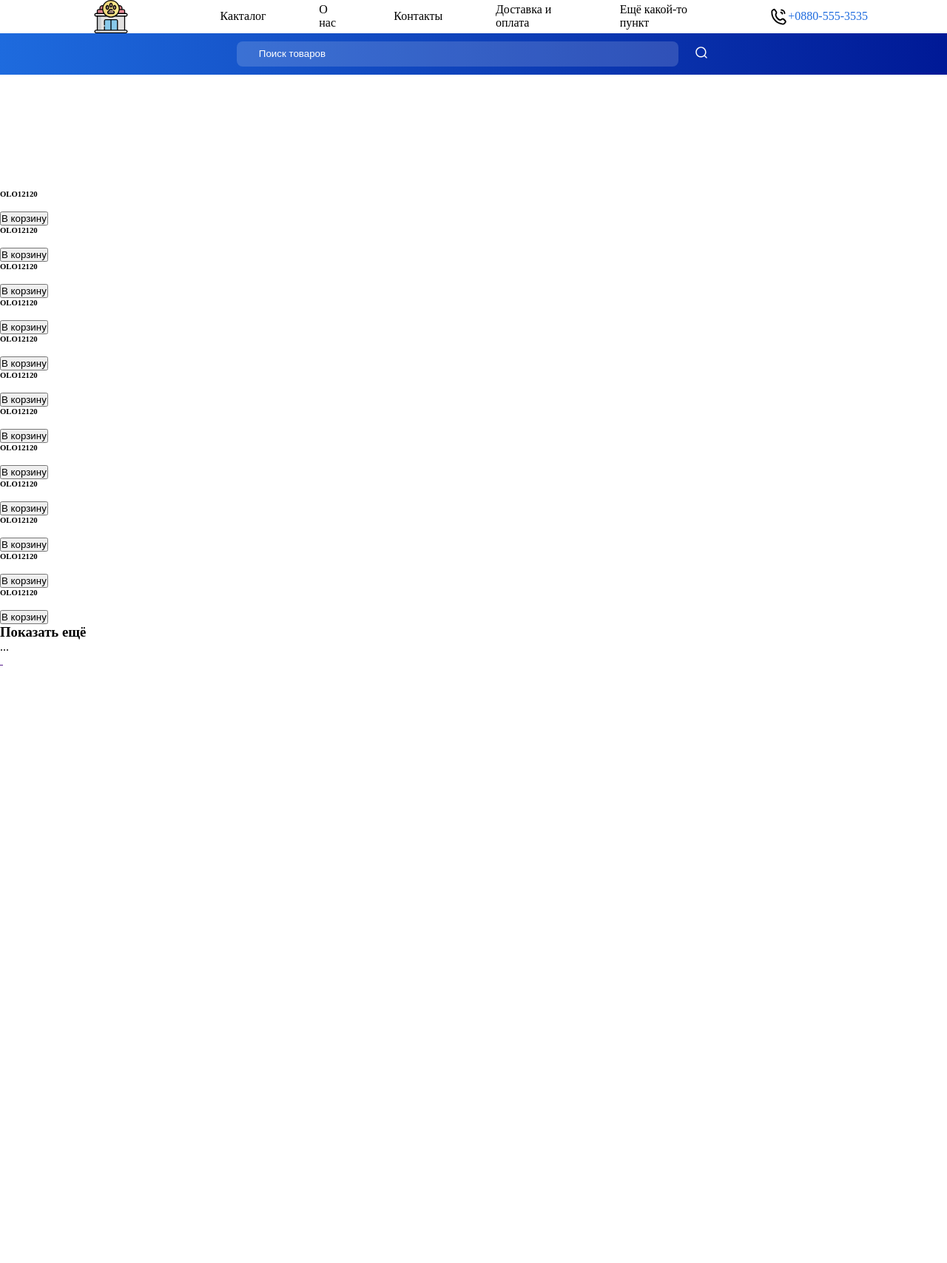
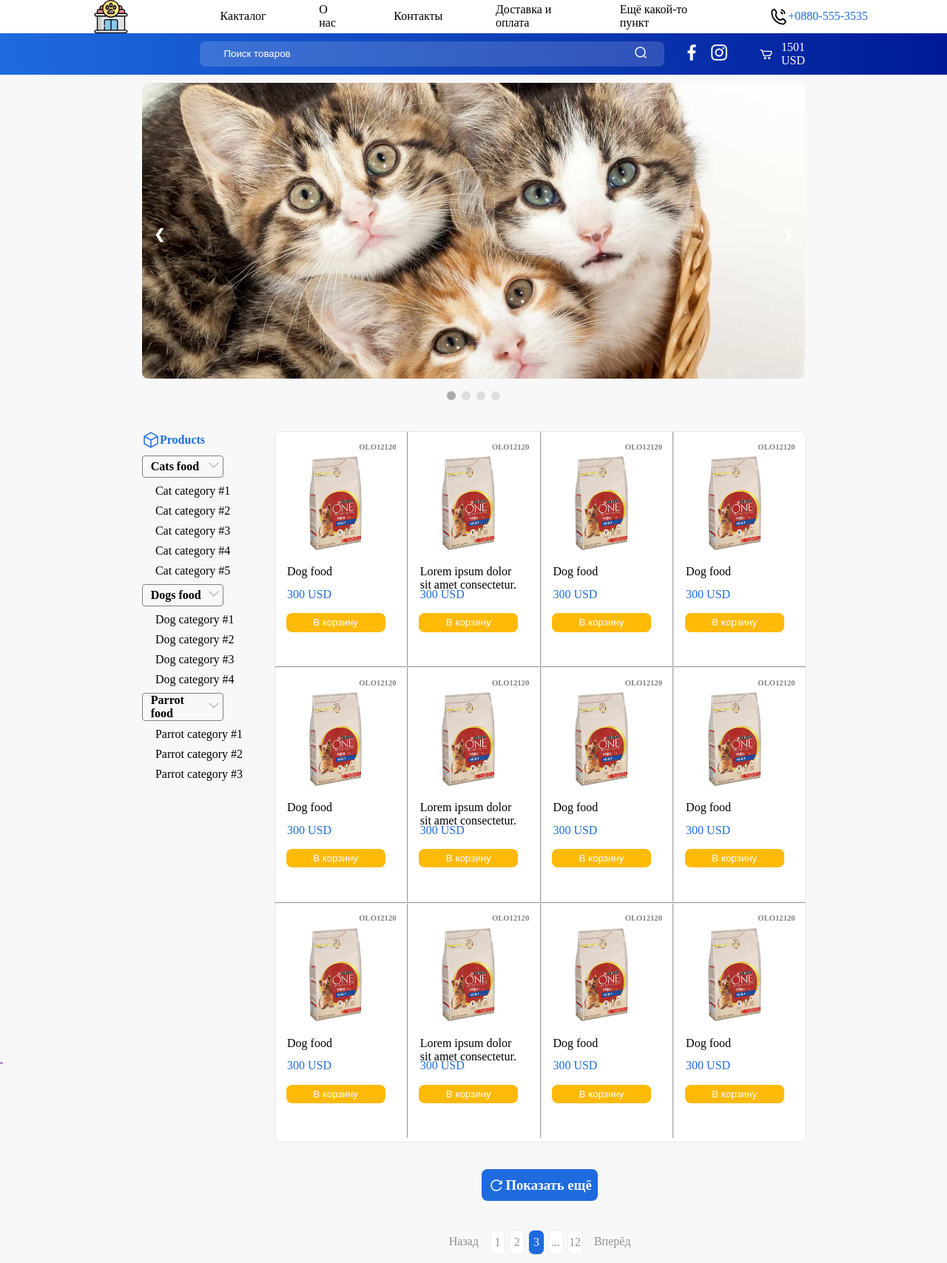
Before and after one commit to Demoniolik/Individual-Assignment-Web, a PHP site: page / in a window 1280 px wide. Shown: the whole page at 74% size. Before the commit the page ends 900 px from the top, so only its background shows below. Run offline with PHP 8.4, Linux system fonts and the light colour scheme.

Commit message:
Main content was added

```diff
--- a/index.html
+++ b/index.html
@@ -39,183 +39,217 @@
                     <img src="img/icons/search.svg" alt="">
                 </button>
             </form>
-        </div>
+
             <!-- Facebook -->
-        <div class="a"><img src="" alt=""></div>
+            <a href=""><img src="img/icons/fb.png" alt=""></a>
             <!-- Instagram -->
-        <div class="a"><img src="" alt=""></div>
+            <a href=""><img src="img/icons/inst.png" alt=""></a>
             <div class="cart">
-            <img src="" alt="">
+                <img src="img/icons/cart.svg" alt="">
                 <div class="amount_of_product">
 
                 </div>
                 <div class="total_amount_to_pay">
-
+                    1501 USD
+                </div>
             </div>
         </div>
     </div>
 
     <div class="slider">
-        <div class="slide">
+        <div class="item">
             <h2></h2>
             <h3></h3>
-            <img src="" alt="">
+            <img src="img/slider_content/cats.jpg" alt="">
         </div>
-        <div class="slide">
+        <div class="item">
             <h2></h2>
             <h3></h3>
-            <img src="" alt="">
+            <img src="img/slider_content/dogs.jpg" alt="">
         </div>
-        <div class="slide">
+        <div class="item">
             <h2></h2>
             <h3></h3>
-            <img src="" alt="">
+            <img src="img/slider_content/parrot.jpg" alt="">
         </div>
-        <div class="slide">
+        <div class="item">
             <h2></h2>
             <h3></h3>
-            <img src="" alt="">
+            <img src="img/slider_content/spider.jpg" alt="">
         </div>
+        <a class="prev" onclick="minusSlide()">&#10094;</a>
+        <a class="next" onclick="plusSlide()">&#10095;</a>
+    </div>
+
+    <div class="slider-dots">
+        <span class="slider-dots_item" onclick="currentSlide(1)"></span>
+        <span class="slider-dots_item" onclick="currentSlide(2)"></span>
+        <span class="slider-dots_item" onclick="currentSlide(3)"></span>
+        <span class="slider-dots_item" onclick="currentSlide(4)"></span>
     </div>
 
     <div class="main_container">
+        <div class="main__container__content">
             <div class="nav_bar">
                 <div class="nav_bar_header">
-                <img src="" alt="">
-                <h4></h4>
+                    <img src="img/icons/Box.svg" alt="">
+                    <h4>Products</h4>
                 </div>
                 <div class="category">
-                <h5></h5>
-                <img src="" alt="">
+                    <div class="category_header">
+                        <h5>Cats food</h5>
+                        <a href="#"><img src="img/icons/arrow.svg" alt=""></a>
                     </div>
-            <div class="filter">
-                <h5></h5>
-                <img src="" alt="">
+                    <ul>
+                        <li>Cat category #1</li>
+                        <li>Cat category #2</li>
+                        <li>Cat category #3</li>
+                        <li>Cat category #4</li>
+                        <li>Cat category #5</li>
+                    </ul>
                 </div>
-            <div class="amoutn">
-                <h5></h5>
-                <img src="" alt="">
+                <div class="category">
+                    <div class="category_header">
+                        <h5>Dogs food</h5>
+                        <a href="#"><img src="img/icons/arrow.svg" alt=""></a>
+                    </div>
+                    <ul>
+                        <li>Dog category #1</li>
+                        <li>Dog category #2</li>
+                        <li>Dog category #3</li>
+                        <li>Dog category #4</li>
+                    </ul>
+                </div>
+                <div class="category">
+                    <div class="category_header">
+                        <h5>Parrot food</h5>
+                        <a href="#"><img src="img/icons/arrow.svg" alt=""></a>
+                    </div>
+                    <ul>
+                        <li>Parrot category #1</li>
+                        <li>Parrot category #2</li>
+                        <li>Parrot category #3</li>
+                    </ul>
                 </div>
             </div>
+            <div class="prdoucts_container">
                 <div class="products">
+                    <div class="products_row">
                         <div class="product_unit">
                             <h6>OLO12120</h6>
-                <img src="" alt="">
-                <a href="" id="prev"></a>
-                <a href="" id="next"></a>
-                <div class="product_name"></div>
-                <div class="price"></div>
+                            <img src="img/main_content/dogs_product.jpg" alt="">
+                            <div class="product_name">Dog food</div>
+                            <div class="price">300 USD</div>
                             <button>В корзину</button>
                         </div>
+                        <hr>
                         <div class="product_unit">
                             <h6>OLO12120</h6>
-                <img src="" alt="">
-                <a href="" id="prev"></a>
-                <a href="" id="next"></a>
-                <div class="product_name"></div>
-                <div class="price"></div>
+                            <img src="img/main_content/dogs_product.jpg" alt="">
+                            <div class="product_name">Lorem ipsum dolor sit amet consectetur.</div>
+                            <div class="price">300 USD</div>
                             <button>В корзину</button>
                         </div>
+                        <hr>
                         <div class="product_unit">
                             <h6>OLO12120</h6>
-                <img src="" alt="">
-                <a href="" id="prev"></a>
-                <a href="" id="next"></a>
-                <div class="product_name"></div>
-                <div class="price"></div>
+                            <img src="img/main_content/dogs_product.jpg" alt="">
+                            <div class="product_name">Dog food</div>
+                            <div class="price">300 USD</div>
                             <button>В корзину</button>
                         </div>
+                        <hr>
                         <div class="product_unit">
                             <h6>OLO12120</h6>
-                <img src="" alt="">
-                <a href="" id="prev"></a>
-                <a href="" id="next"></a>
-                <div class="product_name"></div>
-                <div class="price"></div>
-                <button>В корзину</button>
-            </div>
-            <div class="product_unit">
-                <h6>OLO12120</h6>
-                <img src="" alt="">
-                <a href="" id="prev"></a>
-                <a href="" id="next"></a>
-                <div class="product_name"></div>
-                <div class="price"></div>
-                <button>В корзину</button>
-            </div>
-            <div class="product_unit">
-                <h6>OLO12120</h6>
-                <img src="" alt="">
-                <a href="" id="prev"></a>
-                <a href="" id="next"></a>
-                <div class="product_name"></div>
-                <div class="price"></div>
-                <button>В корзину</button>
-            </div>
-            <div class="product_unit">
-                <h6>OLO12120</h6>
-                <img src="" alt="">
-                <a href="" id="prev"></a>
-                <a href="" id="next"></a>
-                <div class="product_name"></div>
-                <div class="price"></div>
-                <button>В корзину</button>
-            </div>
-            <div class="product_unit">
-                <h6>OLO12120</h6>
-                <img src="" alt="">
-                <a href="" id="prev"></a>
-                <a href="" id="next"></a>
-                <div class="product_name"></div>
-                <div class="price"></div>
-                <button>В корзину</button>
-            </div>
-            <div class="product_unit">
-                <h6>OLO12120</h6>
-                <img src="" alt="">
-                <a href="" id="prev"></a>
-                <a href="" id="next"></a>
-                <div class="product_name"></div>
-                <div class="price"></div>
-                <button>В корзину</button>
-            </div>
-            <div class="product_unit">
-                <h6>OLO12120</h6>
-                <img src="" alt="">
-                <a href="" id="prev"></a>
-                <a href="" id="next"></a>
-                <div class="product_name"></div>
-                <div class="price"></div>
-                <button>В корзину</button>
-            </div>
-            <div class="product_unit">
-                <h6>OLO12120</h6>
-                <img src="" alt="">
-                <a href="" id="prev"></a>
-                <a href="" id="next"></a>
-                <div class="product_name"></div>
-                <div class="price"></div>
-                <button>В корзину</button>
-            </div>
-            <div class="product_unit">
-                <h6>OLO12120</h6>
-                <img src="" alt="">
-                <a href="" id="prev"></a>
-                <a href="" id="next"></a>
-                <div class="product_name"></div>
-                <div class="price"></div>
+                            <img src="img/main_content/dogs_product.jpg" alt="">
+                            <div class="product_name">Dog food</div>
+                            <div class="price">300 USD</div>
                             <button>В корзину</button>
                         </div>
                     </div>
-        <div class="show_more"><h3>Показать ещё</h3></div>
+                    <hr>
+                    <div class="products_row">
+                        <div class="product_unit">
+                            <h6>OLO12120</h6>
+                            <img src="img/main_content/dogs_product.jpg" alt="">
+                            <div class="product_name">Dog food</div>
+                            <div class="price">300 USD</div>
+                            <button>В корзину</button>
+                        </div>
+                        <hr>
+                        <div class="product_unit">
+                            <h6>OLO12120</h6>
+                            <img src="img/main_content/dogs_product.jpg" alt="">
+                            <div class="product_name">Lorem ipsum dolor sit amet consectetur.</div>
+                            <div class="price">300 USD</div>
+                            <button>В корзину</button>
+                        </div>
+                        <hr>
+                        <div class="product_unit">
+                            <h6>OLO12120</h6>
+                            <img src="img/main_content/dogs_product.jpg" alt="">
+                            <div class="product_name">Dog food</div>
+                            <div class="price">300 USD</div>
+                            <button>В корзину</button>
+                        </div>
+                        <hr>
+                        <div class="product_unit">
+                            <h6>OLO12120</h6>
+                            <img src="img/main_content/dogs_product.jpg" alt="">
+                            <div class="product_name">Dog food</div>
+                            <div class="price">300 USD</div>
+                            <button>В корзину</button>
+                        </div>
+                    </div>
+                    <hr>
+                    <div class="products_row">
+                        <div class="product_unit">
+                            <h6>OLO12120</h6>
+                            <img src="img/main_content/dogs_product.jpg" alt="">
+                            <div class="product_name">Dog food</div>
+                            <div class="price">300 USD</div>
+                            <button>В корзину</button>
+                        </div>
+                        <hr>
+                        <div class="product_unit">
+                            <h6>OLO12120</h6>
+                            <img src="img/main_content/dogs_product.jpg" alt="">
+                            <div class="product_name">Lorem ipsum dolor sit amet consectetur.</div>
+                            <div class="price">300 USD</div>
+                            <button>В корзину</button>
+                        </div>
+                        <hr>
+                        <div class="product_unit">
+                            <h6>OLO12120</h6>
+                            <img src="img/main_content/dogs_product.jpg" alt="">
+                            <div class="product_name">Dog food</div>
+                            <div class="price">300 USD</div>
+                            <button>В корзину</button>
+                        </div>
+                        <hr>
+                        <div class="product_unit">
+                            <h6>OLO12120</h6>
+                            <img src="img/main_content/dogs_product.jpg" alt="">
+                            <div class="product_name">Dog food</div>
+                            <div class="price">300 USD</div>
+                            <button>В корзину</button>
+                        </div>
+                    </div>
+                </div>
+                <div class="show_more">
+                    <img src="img/icons/refresh.svg" alt="">
+                    <h3>Показать ещё</h3>
+                </div>
                 <div class="paginator">
-            <a href="" id="prev_page"></a>
-            <div class="page"></div>
-            <div class="page"></div>
-            <div class="page"></div>
-            <div class="page">...</div>
-            <div class="page"></div>
-            <a href="" id="next_page"></a>
+                    <a href="#" id="prev_page">Назад</a>
+                    <a href="#" class="page">1</a>
+                    <a href="#" class="page">2</a>
+                    <a href="#" class="page current_page">3</a>
+                    <a href="#" class="page">...</a>
+                    <a href="#" class="page">12</a>
+                    <a href="" id="next_page">Вперёд</a>
+                </div>
+            </div>
         </div>
     </div>
 
--- a/styles/style.css
+++ b/styles/style.css
@@ -1,6 +1,10 @@
 * {
     padding: 0px;
     margin: 0px;
+}
+
+body {
+    background-color: #F8F8F8;
 }
 
 .header {
@@ -69,34 +73,357 @@
     display: flex;
     flex-direction: row;
     align-items: center;
+    justify-content: center;
 }
 
 .header__menu form {
     width: 50%;
     height: 60%;
-    margin: 0 auto;
+    margin-left: 8%;
     display: flex;
 }
 
 .header__menu form input {
     width: 100%;
     height: 100%;
-    border-radius: 8px;
-    margin-right: 3%;
+    border-radius: 8px 0 0 8px;
     background: rgba(255, 255, 255, 0.158);
     border: 0px;
 }
 
+.header__menu form input:focus {
+    outline: none;
+}
+
 .header__menu form input::placeholder {
-    padding: 5%;
+    color: #fff;
+}
+
+.header__menu form input[type=text] {
+    padding-left: 5%;
     color: #fff;
 }
 
 #search {
-    background: rgba(255, 255, 255, 0);
+    background: rgba(255, 255, 255, 0.158);
+    border-radius: 0 8px 8px 0;
     border: 0;
+    padding-right: 3%;
+    margin-right: 2%;
 }
 
-#search img {
-    fill: #fff;
+#search:focus {
+    outline: none;
 }
+
+.header__menu a {
+    margin-left: 1%;
+}
+
+
+.cart {
+    width: 7%;
+    margin-left: 3%;
+    display: flex;
+    flex-direction: row;
+    justify-content: center;
+    align-items: center;
+}
+
+.cart img {
+    width: 25%;
+    height: 100%;
+    margin-right: 10%;
+}
+
+.cart .total_amount_to_pay {
+    width: 60%;
+    color: #fff;
+}
+
+
+.slider{
+    max-width: 70%;
+    position: relative;
+    margin: auto;
+    height: 50vh;
+    margin-bottom: 15px;
+}
+
+.slider .item img {
+    object-fit: cover;
+    width: 100%;
+    height: 50vh;
+    border-radius: 8px;
+    border: none !important;
+    box-shadow: none !important;
+}
+
+.slider .prev, .slider .next {
+    cursor: pointer;
+    position: absolute;
+    top: 0;
+    top: 50%;
+    width: auto;
+    margin-top: -22px;
+    padding: 16px;
+    color: white;
+    font-weight: bold;
+    font-size: 18px;
+    transition: 0.6s ease;
+    border-radius: 0 3px 3px 0;
+}
+
+.slider .next {
+    right: 0;
+    border-radius: 3px 0 0 3px;
+}
+
+/* При наведенні на кнопки додається фон кнопок */
+
+.slider .prev:hover,
+.slider .next:hover {
+    background-color: rgba(0, 0, 0, 0.8);
+}
+
+/* Заголовок слайда */
+
+.slideText {
+    position: absolute;
+    color: #fff;
+    font-size: 35px;
+    /* Вирівнювання текста по горизонталі та вертикалі*/
+    left: 50%;
+    top: 50%;
+    transform: translate(-50%, -50%);
+    /* Тінь*/
+    text-shadow: 1px 1px 1px #000, 0 0 1em #000;
+}
+
+/* Кружочки */
+
+.slider-dots {
+    text-align: center;
+}
+
+.slider-dots_item{
+    cursor: pointer;
+    height: 12px;
+    width: 12px;
+    margin: 0 2px;
+    background-color: #ddd;
+    border-radius: 50%;
+    display: inline-block;
+    transition: background-color 0.6s ease;
+}
+
+.active,
+.slider-dots_item:hover {
+    background-color: #aaa;
+}
+
+/* Анімація слайдів */
+
+.slider .item {
+    -webkit-animation-name: fade;
+    -webkit-animation-duration: 1.5s;
+    animation-name: fade;
+    animation-duration: 1.5s;
+}
+
+@-webkit-keyframes fade {
+    from {
+        opacity: .4
+    }
+    to {
+        opacity: 1
+    }
+}
+
+@keyframes fade {
+    from {
+        opacity: .4
+    }
+    to {
+        opacity: 1
+    }
+}
+
+.main_container {
+    width: 70vw;
+    height: 100vh;
+    margin: 3% auto;
+}
+
+.main__container__content {
+    width: 100%;
+    height: 120%;
+    display: flex;
+    flex-direction: row;
+}
+
+.nav_bar {
+    width: 20%;
+}
+
+.nav_bar_header {
+    margin-bottom: 5%;
+    display: flex;
+    align-items: center;
+    color: #1E6BDE;
+}
+
+.category_header {
+    width: 90%;
+    display: flex;
+    align-items: center;
+}
+
+.category_header h5 {
+    width: 70%;
+    padding-left: 10%;
+    font-size: 12pt;
+}
+
+.category_header {
+     width: 60%;
+     border-radius: 4px;
+     border: 1px solid #828282;
+}
+
+.category_header img {
+    margin-right: 10%;
+}
+
+.category ul {
+    list-style-type: none;
+}
+
+.category ul li{
+    margin: 5%;
+    margin-left: 10%;
+}
+
+.prdoucts_container {
+    width: 80%;
+    height: 100%;
+}
+
+.products {
+    width: 100%;
+    height: 100%;
+    background-color: #fff;
+    border-radius: 8px;
+    border: 1px solid #E4E4E4;
+    margin-bottom: 5%;
+}
+
+.products_row {
+    width: 100%;
+    height: 33%;
+    display: flex;
+    flex-direction: row;
+}
+
+.product_unit {
+    width: 25%;
+    height: 80%;
+    padding: 2%;
+}
+
+.product_unit h6 {
+    float: right;
+    color: #828282;
+    font-size: 8pt;
+    margin-bottom: 5%;
+}
+
+.product_unit img {
+    width: 90%;
+    height: 50%;
+    object-fit: contain;
+    margin-bottom: 10%;
+}
+
+.product_unit .product_name {
+    width: 90%;
+    height: 5%;
+    padding: 1%;
+    margin-bottom: 10%;
+}
+
+.product_unit .price {
+    width: 90%;
+    padding: 1%;
+    color: #1E6BDE;
+    margin-bottom: 10%;
+}
+
+.product_unit button {
+    width: 90%;
+    height: 10%;
+    background-color: #FFBA07;
+    border: none;
+    border-radius: 8px;
+    color: #fff;
+    margin: 0 auto;
+    margin-bottom: 5%;
+}
+
+.product_unit button:focus {
+    outline: none;
+}
+
+.show_more {
+    width: 20%;
+    height: 3%;
+    color: #fff;
+    border-radius: 8px;
+    background-color: #1E6BDE;
+    padding: 1%;
+    margin: 5% auto;
+    display: flex;
+    justify-content: center;
+    align-items: center;
+    cursor: pointer;
+}
+
+.paginator {
+    width: 35%;
+    height: 5%;
+    margin: 0 auto;
+    display: flex;
+}
+
+.paginator a {
+    width: 20vw;
+    height: 4vh;
+    margin: 1%;
+    border: #EBEBEB 1px solid;
+    border-radius: 8px;
+    background-color: #fff;
+    color: #919191;
+    text-decoration: none;
+    text-align: center;
+    line-height: 4vh;
+}
+
+.paginator a.current_page {
+    background-color: #1E6BDE;
+    color: #fff;
+}
+
+.paginator a:first-child,
+.paginator a:last-child {
+    color: #909090;
+    background: none;
+    border: none;
+}
+
+.paginator a:first-child {
+    margin-right: 5%;
+}
+
+.paginator a:last-child {
+    margin-left: 5%;
+}
```
Also changed, not shown: script.js (added, +46 -0 lines), img/icons/Box.svg (added), img/icons/arrow.svg (added), img/icons/cart.svg (added), img/icons/fb.png (added), img/icons/inst.png (added), img/icons/refresh.svg (added), img/main_content/dogs_product.jpg (added), img/slider_content/cats.jpg (added), img/slider_content/dogs.jpg (added), img/slider_content/parrot.jpg (added), img/slider_content/spider.jpg (added). Lines whose indentation alone changed are shown as unchanged.
